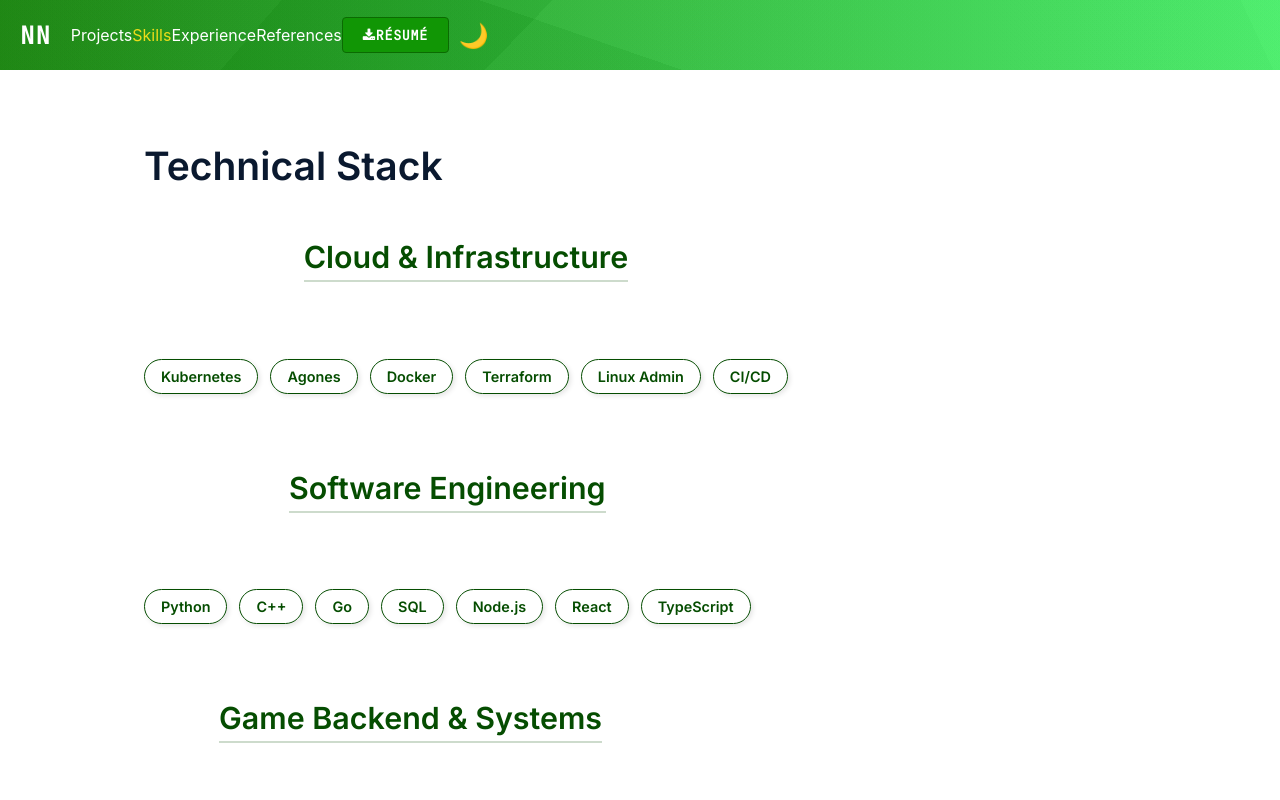
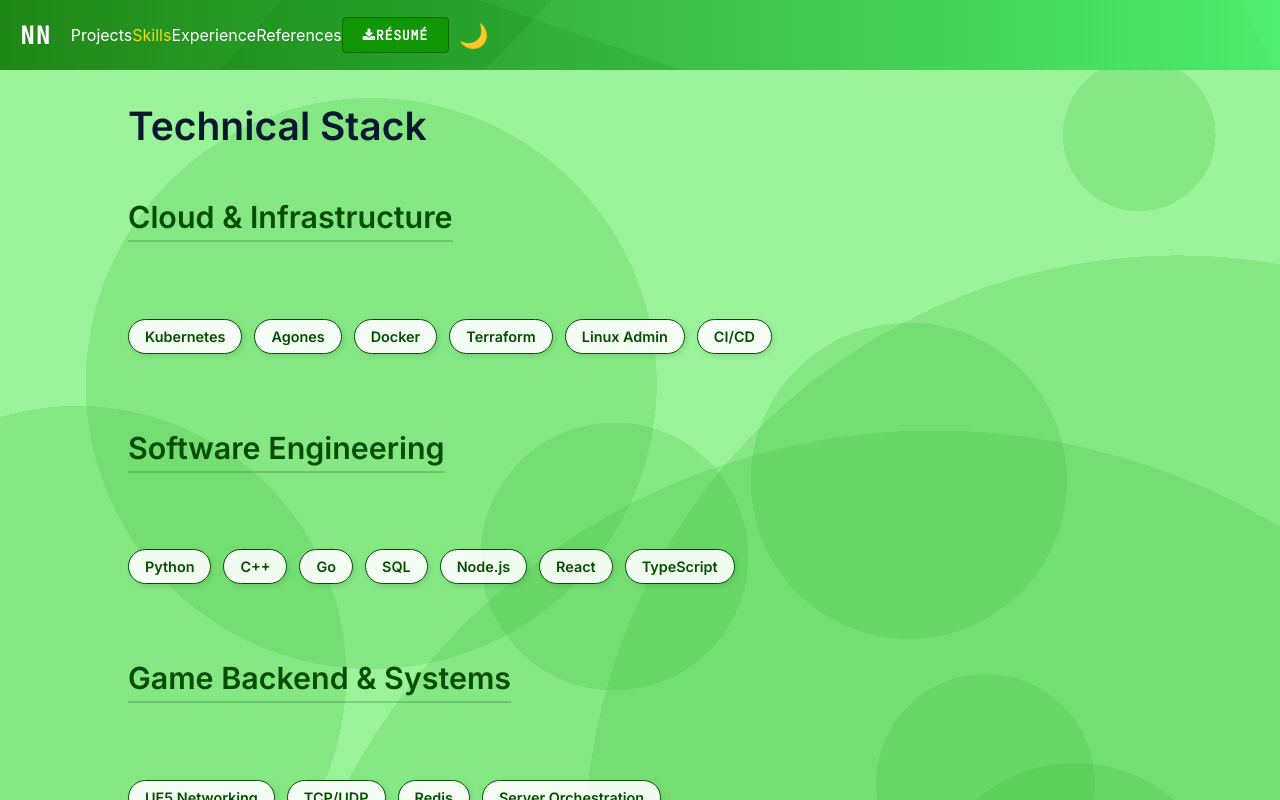
Before and after one commit to NevinsN/professional_portfolio, a React (Create React App) app in the folder professional_portfolio/: page /skills in a window 1280 px wide. Shown: the top 800 px of the page. Built offline with nearby package versions, Linux system fonts and the light colour scheme.

Commit message:
playing with css

```diff
--- a/professional_portfolio/src/App.css
+++ b/professional_portfolio/src/App.css
@@ -322,14 +322,13 @@ button {
     margin-top: 4px;
 }
 
-.skills-container {
-    background: transparent !important;
+..skills-container {
+    background: transparent !important; /* This is the key */
     color: #000;
     padding: 40px 20px;
     min-height: 100vh;
     text-align: center;
 }
-
 
 /* Style the Category Headers */
 .skills-category h3 {
```
